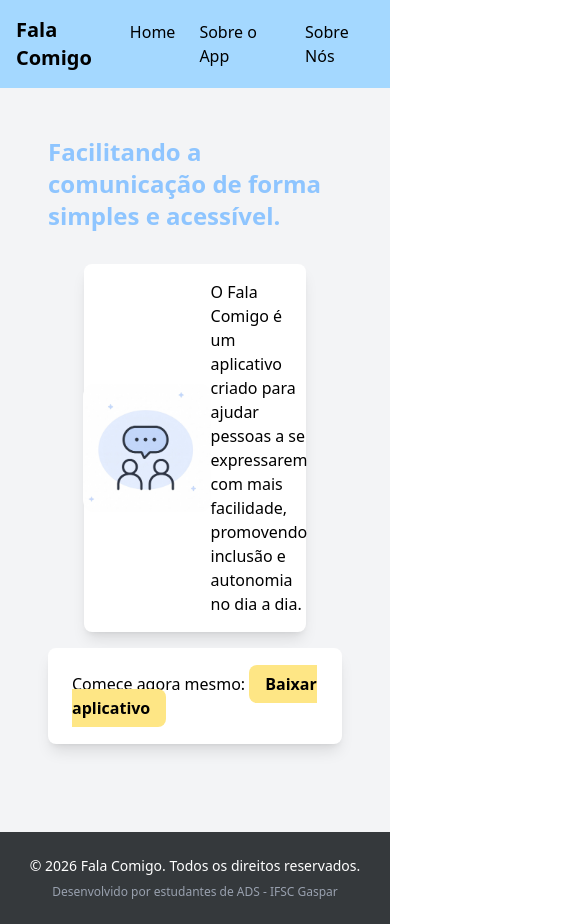
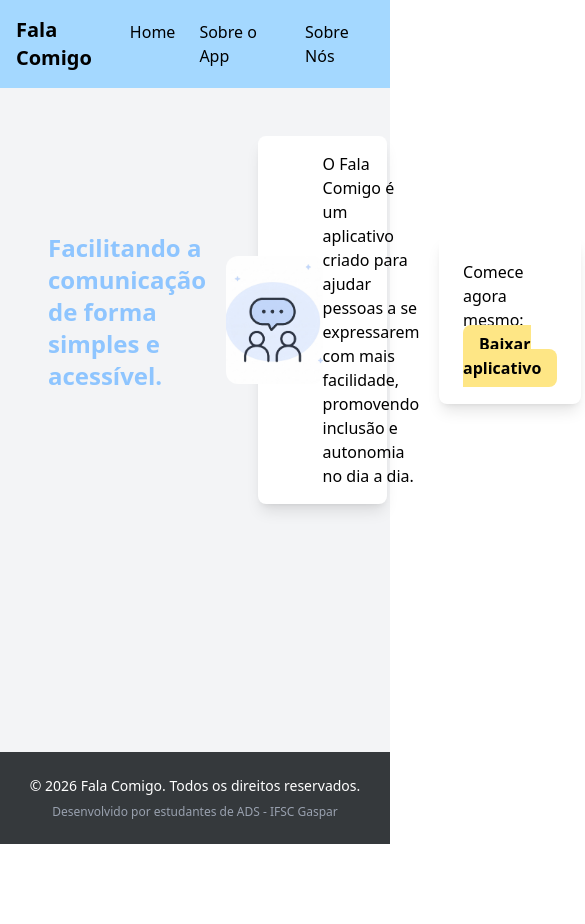
Before and after one commit to GabrielBailer/falaComigoWebSite, an Angular app: page / in a window 390 px wide. Shown: the top 924 px of the page, 585 px wide, since content can reach past the window. After the commit the page ends 844 px from the top, so only its background shows below. Built offline with nearby package versions, Linux system fonts and the light colour scheme.

Commit message:
Começando a aplicar responsividade

```diff
--- a/src/app/pages/home/home.html
+++ b/src/app/pages/home/home.html
@@ -1,4 +1,4 @@
-<div class="container mx-auto p-6 flex flex-col justify-center items-center gap-4">
+<div class="container mx-auto p-6 flex flex-row sm:flex-col justify-center items-center gap-4">
     <h2 class="text-2xl font-bold mb-4 flex justify-center text-blue-300">Facilitando a comunicação de forma simples e
         acessível.</h2>
     <div class="bg-white shadow-lg rounded-lg p-4 mr-9 ml-9 flex flex-row justify-center items-center">
```
